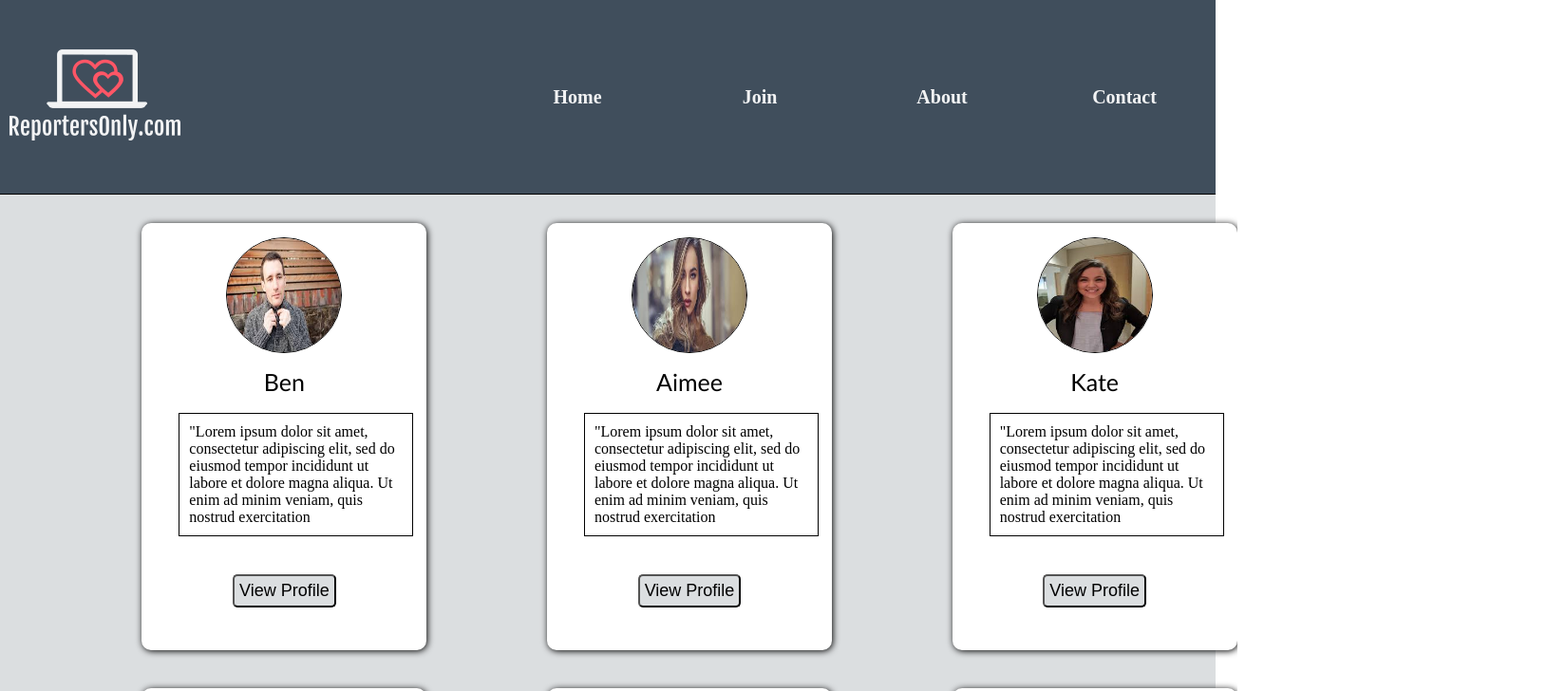
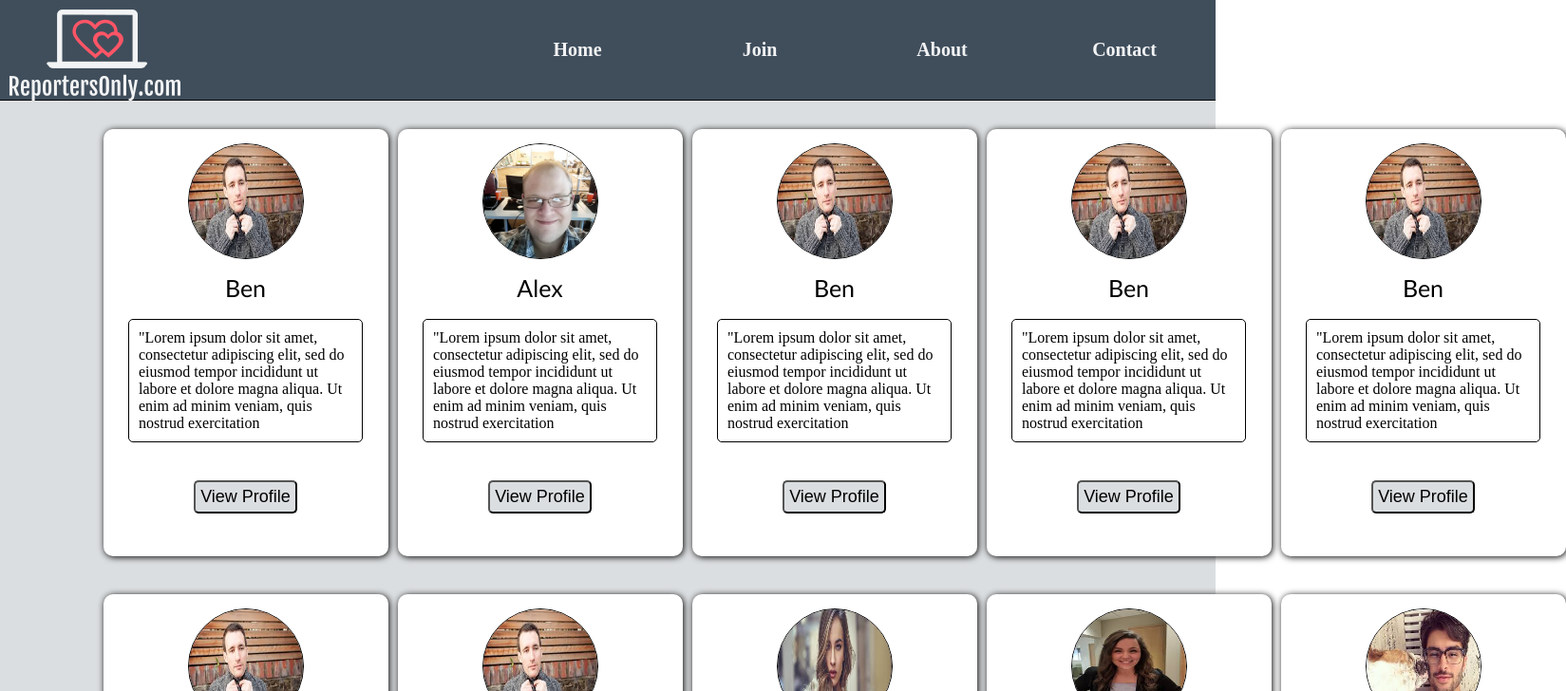
Before and after one commit to pogikeith/AppTeam2, a React (Create React App) app: page / in a window 1280 px wide. Shown: the top 728 px of the page at 95% size, 1649 px wide, since content can reach past the window. Built offline with nearby package versions, Linux system fonts and the light colour scheme.

Commit message:
updated styling

```diff
--- a/src/App.css
+++ b/src/App.css
@@ -1,5 +1,13 @@
 body {
   margin: 0px;
+}
+
+.image-wrapper {
+  height: 105px;
+}
+
+.top-logo {
+  padding: 6px;
 }
 
 .top-links-wrapper {
@@ -37,7 +45,7 @@ body {
 .Portfolio-Wrapper {
   background-color: #dbdee0;
   display: grid;
-  grid-template-columns: 1fr 1fr 1fr;
+  grid-template-columns: 1fr 1fr 1fr 1fr 1fr;
 }
 
 .portfolio-item-wrapper {
@@ -76,10 +84,12 @@ body {
   margin-top: 15px;
 }
 .about-user {
-  margin-left: 25px;
+  display: flex;
+  justify-content: center;
   border: solid 1px black;
   width: 75%;
   padding: 10px;
+  border-radius: 5px;
 }
 
 .see-more {
--- a/src/components/PortfolioItems.js
+++ b/src/components/PortfolioItems.js
@@ -3,6 +3,108 @@ import React from "react";
 const PortfolioItem = () => {
   return (
     <div className="Portfolio-Wrapper">
+      <div className="portfolio-item-wrapper">
+        <div className="photo">
+          <img
+            className="profile-pics"
+            src={require("../victimFive.jpg")}
+            alt="Benprofile"
+          />
+        </div>
+        <div className="custName">Ben</div>
+        <br />
+        <div className="about-user">
+          "Lorem ipsum dolor sit amet, consectetur adipiscing elit, sed do
+          eiusmod tempor incididunt ut labore et dolore magna aliqua. Ut enim ad
+          minim veniam, quis nostrud exercitation
+        </div>
+        <button className="see-more">View Profile</button>
+      </div>
+      <div className="portfolio-item-wrapper">
+        <div className="photo">
+          <img
+            className="profile-pics"
+            src={require("../victimTen.jpg")}
+            alt="Benprofile"
+          />
+        </div>
+        <div className="custName">Alex</div>
+        <br />
+        <div className="about-user">
+          "Lorem ipsum dolor sit amet, consectetur adipiscing elit, sed do
+          eiusmod tempor incididunt ut labore et dolore magna aliqua. Ut enim ad
+          minim veniam, quis nostrud exercitation
+        </div>
+        <button className="see-more">View Profile</button>
+      </div>{" "}
+      <div className="portfolio-item-wrapper">
+        <div className="photo">
+          <img
+            className="profile-pics"
+            src={require("../victimFive.jpg")}
+            alt="Benprofile"
+          />
+        </div>
+        <div className="custName">Ben</div>
+        <br />
+        <div className="about-user">
+          "Lorem ipsum dolor sit amet, consectetur adipiscing elit, sed do
+          eiusmod tempor incididunt ut labore et dolore magna aliqua. Ut enim ad
+          minim veniam, quis nostrud exercitation
+        </div>
+        <button className="see-more">View Profile</button>
+      </div>
+      <div className="portfolio-item-wrapper">
+        <div className="photo">
+          <img
+            className="profile-pics"
+            src={require("../victimFive.jpg")}
+            alt="Benprofile"
+          />
+        </div>
+        <div className="custName">Ben</div>
+        <br />
+        <div className="about-user">
+          "Lorem ipsum dolor sit amet, consectetur adipiscing elit, sed do
+          eiusmod tempor incididunt ut labore et dolore magna aliqua. Ut enim ad
+          minim veniam, quis nostrud exercitation
+        </div>
+        <button className="see-more">View Profile</button>
+      </div>
+      <div className="portfolio-item-wrapper">
+        <div className="photo">
+          <img
+            className="profile-pics"
+            src={require("../victimFive.jpg")}
+            alt="Benprofile"
+          />
+        </div>
+        <div className="custName">Ben</div>
+        <br />
+        <div className="about-user">
+          "Lorem ipsum dolor sit amet, consectetur adipiscing elit, sed do
+          eiusmod tempor incididunt ut labore et dolore magna aliqua. Ut enim ad
+          minim veniam, quis nostrud exercitation
+        </div>
+        <button className="see-more">View Profile</button>
+      </div>
+      <div className="portfolio-item-wrapper">
+        <div className="photo">
+          <img
+            className="profile-pics"
+            src={require("../victimFive.jpg")}
+            alt="Benprofile"
+          />
+        </div>
+        <div className="custName">Ben</div>
+        <br />
+        <div className="about-user">
+          "Lorem ipsum dolor sit amet, consectetur adipiscing elit, sed do
+          eiusmod tempor incididunt ut labore et dolore magna aliqua. Ut enim ad
+          minim veniam, quis nostrud exercitation
+        </div>
+        <button className="see-more">View Profile</button>
+      </div>
       <div className="portfolio-item-wrapper">
         <div className="photo">
           <img
--- a/src/components/top-links.js
+++ b/src/components/top-links.js
@@ -4,7 +4,7 @@ const TopLinks = () => {
   return (
     <div className="top-links-wrapper">
       <div className="image-wrapper">
-        <img src={require("../whiteLogo.png")} />
+        <img className="top-logo" src={require("../newWhiteLogo.png")} />
       </div>
       <div className="links-wrapper">
         <div>
```
Also changed, not shown: src/newWhiteLogo.png (added), src/victimTen.jpg (added).
